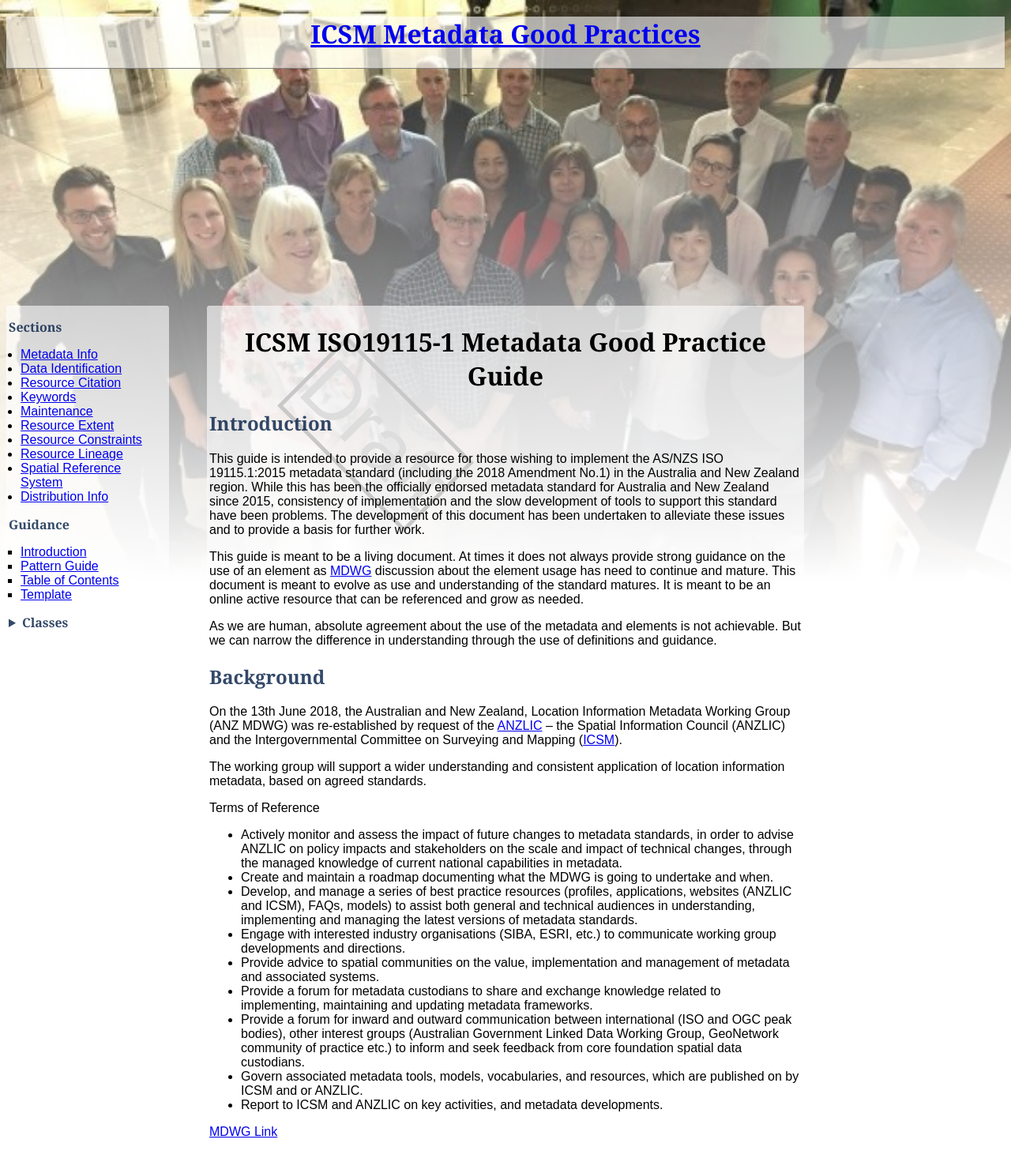
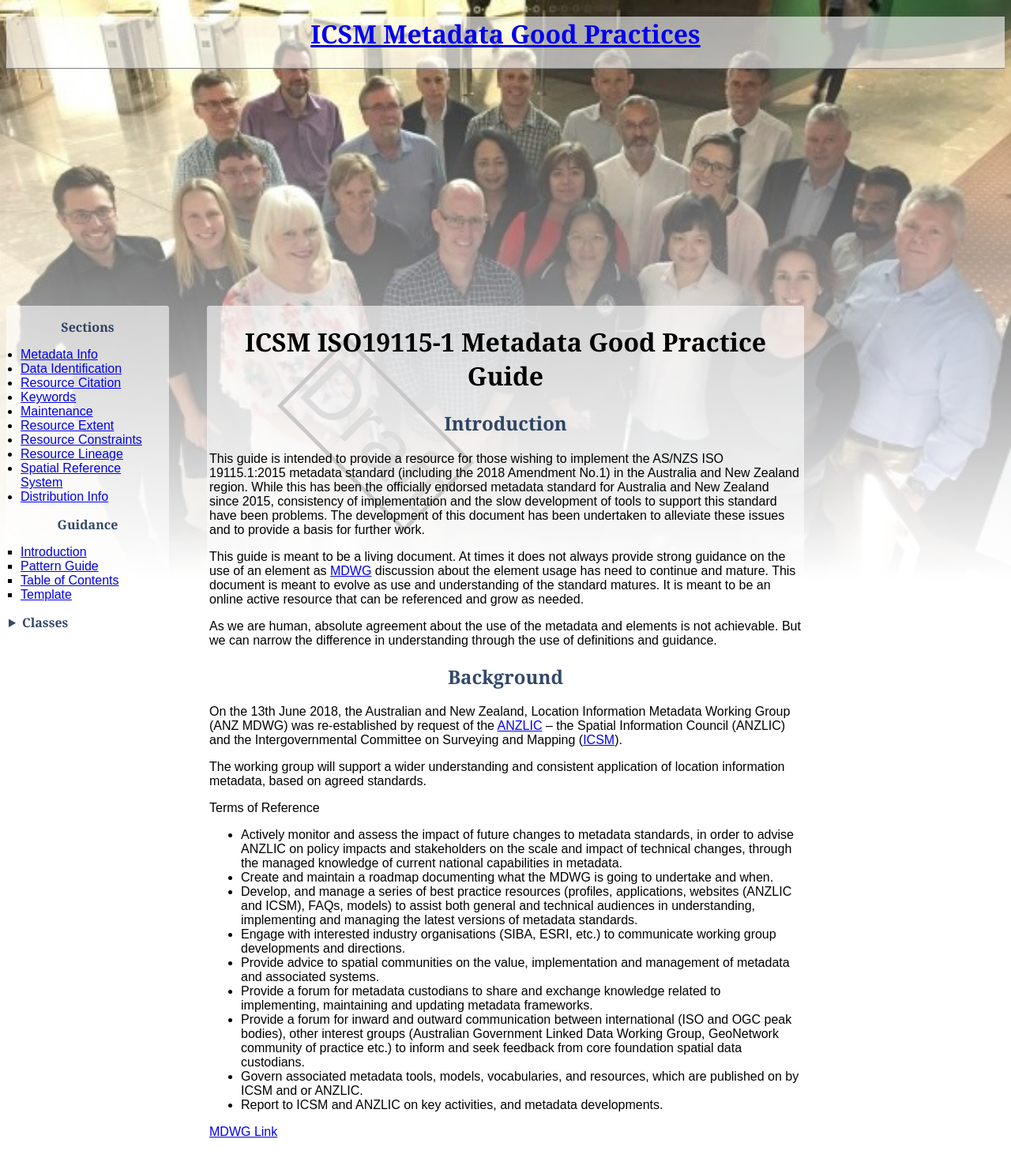
Before and after one commit to OpenWork-NZ/mdwg, a Jekyll site: the page built from index.md, in a window 1280 px wide. Shown: the whole page at 79% size. Built offline with Jekyll 4.4.1, drawn with Linux system fonts in a browser that asks for light colours.

Commit message:
Center h2

```diff
--- a/_layouts/page.html
+++ b/_layouts/page.html
@@ -19,10 +19,8 @@
       font-family: merriweather,Georgia,Times New Roman,DejaVu Serif,serif;
       color: #001b44cc;
     }
-    h1 {
-      text-align: center;
-      color: black;
-    }
+    h1, h2 {text-align: center}
+    h1 {color: black}
     details summary {font-weight: bold}
     header {background: #fff9}
     aside, main {
```
